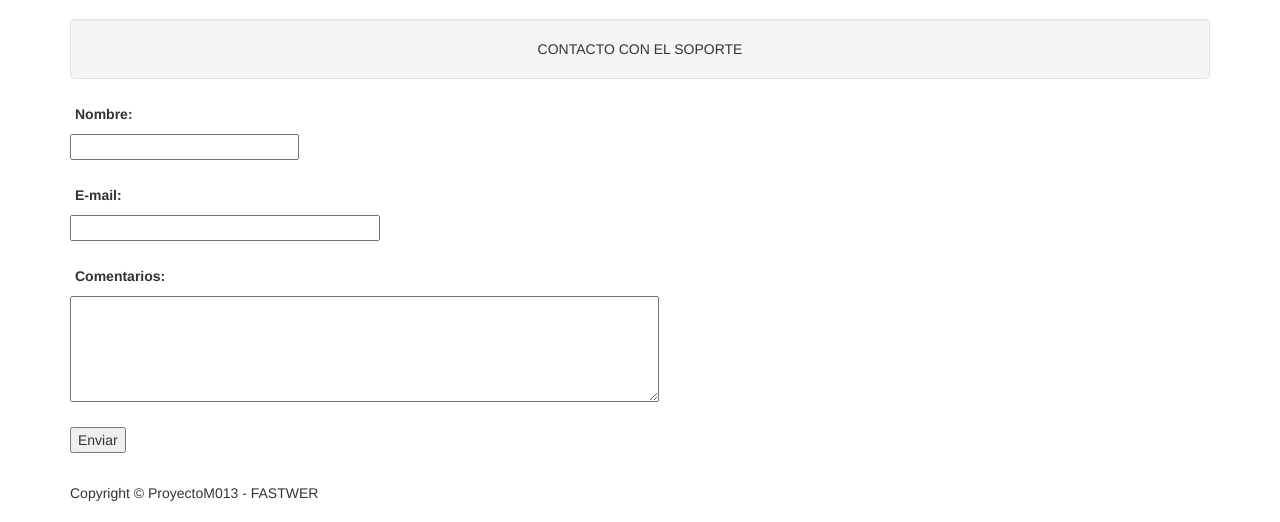
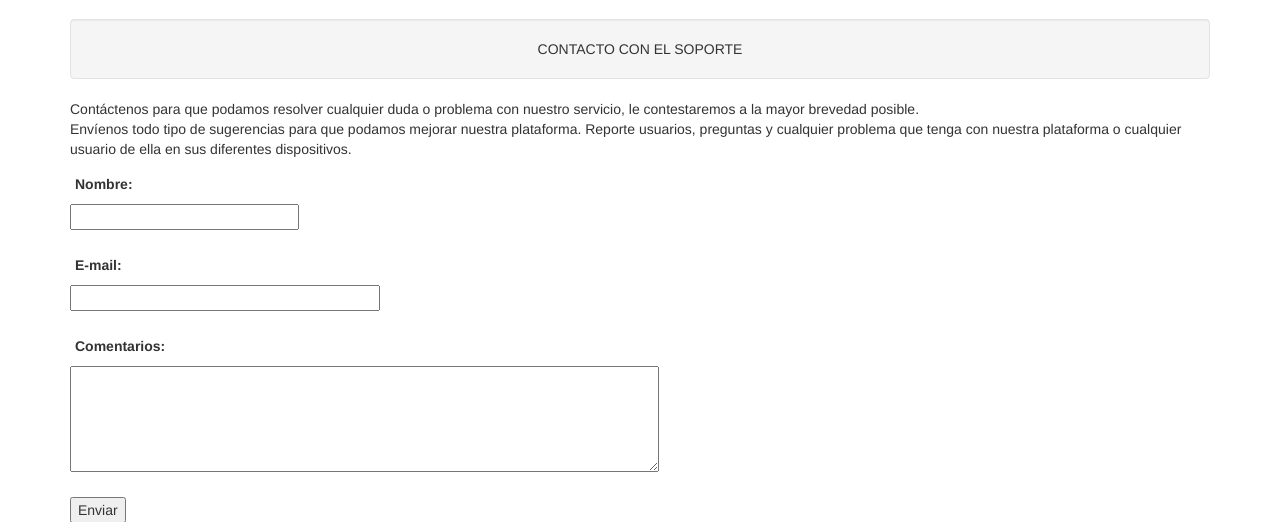
Before and after one commit to sitorzz/FastwerRepository, a PHP site: page /soporte.php in a window 1280 px wide. Shown: the part 81-603 px from the top of the page. Run offline with PHP 8.4, Linux system fonts and the light colour scheme; the visitor is signed in with stand-in values (Sample User, id 1); grey boxes labelled with a size stand in for pictures from a placeholder-image service; some libraries are stand-ins or nearby versions.

Commit message:
Descripcion soporte
descripcion soporte

```diff
--- a/Fastwer/soporte.php
+++ b/Fastwer/soporte.php
@@ -34,7 +34,6 @@ include "php/session.php";
 
 <body>
 
-
     <?php
 
         include "nav.php";
@@ -51,6 +50,10 @@ include "php/session.php";
                 <div class="well text-center">
                     CONTACTO CON EL SOPORTE
                 </div>
+            </div>
+
+            <div class="col-xs-12">
+                <p>Contáctenos para que podamos resolver cualquier duda o problema con nuestro servicio, le contestaremos a la mayor brevedad posible. <br>Envíenos todo tipo de sugerencias para que podamos mejorar nuestra plataforma. Reporte usuarios, preguntas y cualquier problema que tenga con nuestra plataforma o cualquier usuario de ella en sus diferentes dispositivos.</p>
             </div>
         </div>
 
```
